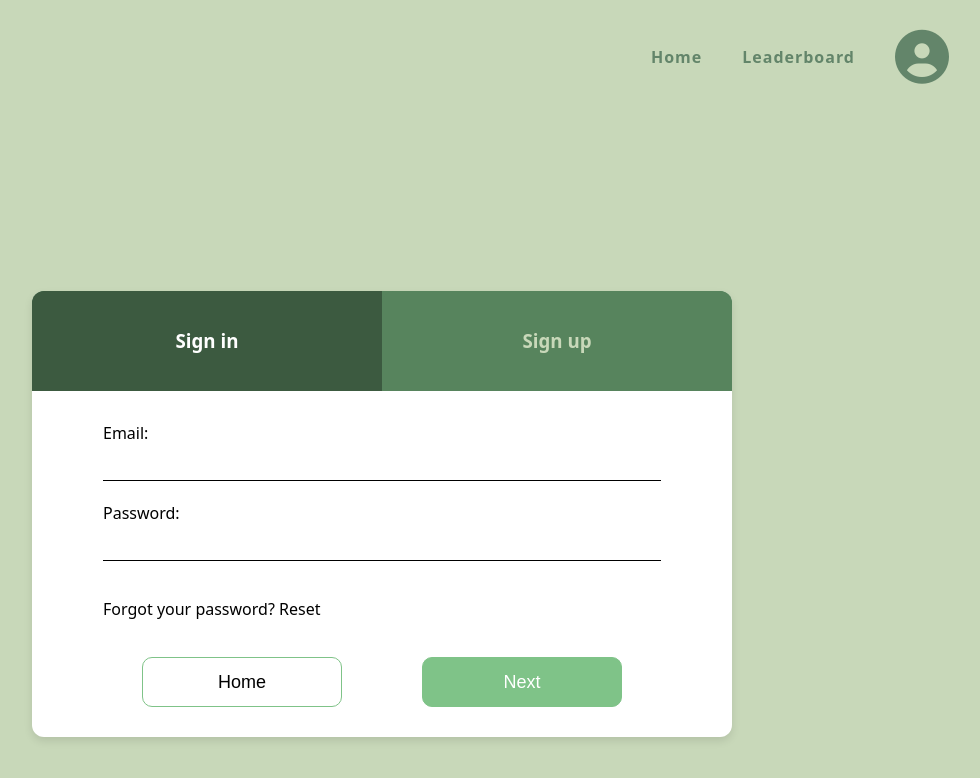
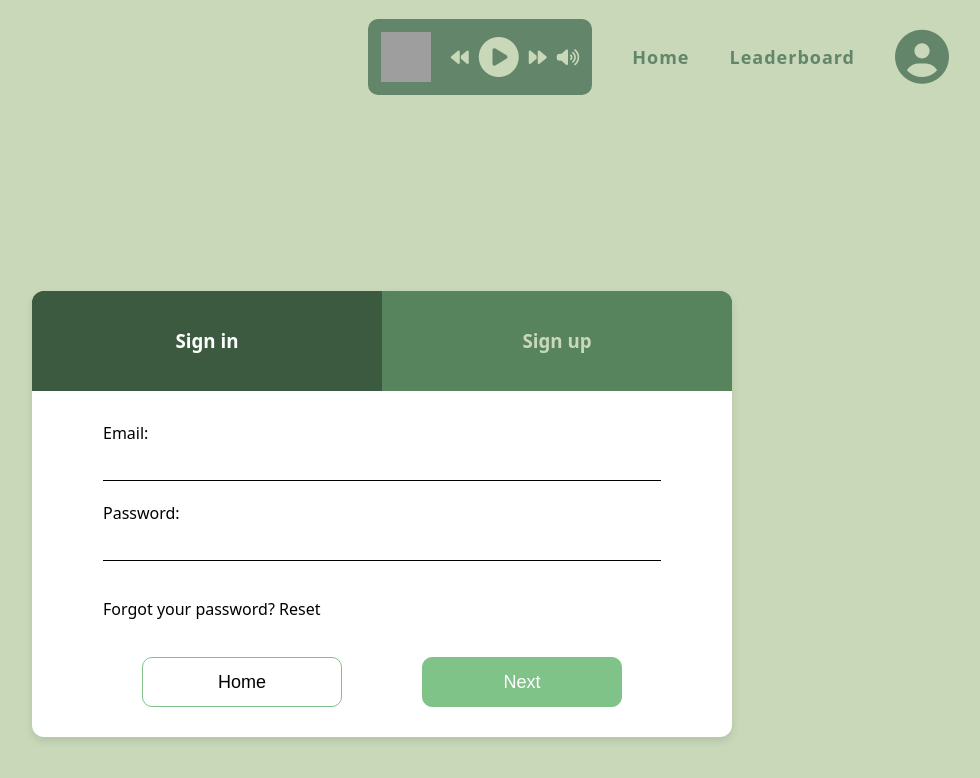
Before and after one commit to MykhailoDrogovoz/hackatime, a React (Vite) app in the folder workout_app/: page /login in a window 1280 px wide. Shown: the top 778 px of the page, without its empty margins (258-1238 px from the left). Built offline with nearby package versions, Linux system fonts and the light colour scheme; no server answers; grey boxes are pictures that could not be loaded; a web font is replaced by a local one.

Commit message:
I started adding music, switching to windows to check is youtube video working

```diff
--- a/workout_app/src/components/header/Header.css
+++ b/workout_app/src/components/header/Header.css
@@ -7,6 +7,7 @@
   padding: 10px 20px;
   box-sizing: border-box;
   align-items: center;
+  font-size: 18px;
 }
 
 #menu {
@@ -68,3 +69,38 @@
   outline: none;
   font-size: 20px;
 }
+
+.music {
+  color: #63856a;
+  display: flex;
+  align-items: center;
+  gap: 10px;
+  border: 3px solid #63856a;
+  background: #63856a;
+  color: #c8d8b9;
+  padding: 10px;
+  margin-right: 20px;
+  border-radius: 10px;
+}
+
+.music_image {
+  width: 50px;
+  height: 50px;
+}
+
+.music_image img {
+  width: 100%;
+  height: 100%;
+  object-fit: cover;
+}
+
+.fa-play-circle,
+.fa-stop-circle {
+  cursor: pointer;
+  font-size: 40px;
+}
+
+iframe {
+  width: 0;
+  height: 0;
+}
--- a/workout_app/src/components/header/Header.jsx
+++ b/workout_app/src/components/header/Header.jsx
@@ -1,83 +1,147 @@
-import { useState, useEffect } from "react";
+import { useState, useEffect, useRef } from "react";
 import { Link } from "react-router-dom";
 import "./Header.css";
 
 const VITE_API_URL = import.meta.env.VITE_API_URL;
 
 const Header = (props) => {
+  const audioRef = useRef(null);
+  const [url, setUrl] = useState(
+    "https://youtu.be/eJnQBXmZ7Ek?si=cMSsQYrf8G16iHyZ"
+  ); // user input
+  const [videoId, setVideoId] = useState(null);
   const [menuOpen, setMenuOpen] = useState(false);
   const [coins, setCoins] = useState(() => {
-    return JSON.parse(localStorage.getItem("userCoins")) || null; // Initialize coins from localStorage
+    return JSON.parse(localStorage.getItem("userCoins")) || null;
   });
   const [loading, setLoading] = useState(true);
+  const [musicPlay, setMusicPlay] = useState(false);
+  const [volume, setVolume] = useState(true);
 
-  const toggleMenuOpen = () => {
-    setMenuOpen((prevMenuOpen) => !prevMenuOpen);
+  // Function to extract YouTube video ID or null if not YouTube
+  const extractVideoId = (url) => {
+    const match = url.match(/(?:\?v=|\/embed\/|\.be\/)([\w\-]+)/);
+    return match ? match[1] : null;
   };
 
+  // Detect if url is YouTube on url change
   useEffect(() => {
-    const fetchUserData = async () => {
-      const storedToken = localStorage.getItem("authToken");
+    const id = extractVideoId(url);
+    setVideoId(id);
+  }, [url]);
 
-      if (!storedToken) {
-        setLoading(false);
-        return;
+  // Toggle menu open/close
+  const toggleMenuOpen = () => {
+    setMenuOpen((prev) => !prev);
+  };
+
+  // Play/pause toggle handler
+  const togglePlay = () => {
+    if (videoId) {
+      // For YouTube iframe player
+      if (musicPlay) {
+        audioRef.current?.pauseVideo();
+      } else {
+        audioRef.current?.playVideo();
       }
+    } else {
+      // For native audio element
+      if (musicPlay) {
+        audioRef.current?.pause();
+      } else {
+        audioRef.current?.play();
+      }
+    }
+    setMusicPlay(!musicPlay);
+  };
 
-      try {
-        const response = await fetch(`${VITE_API_URL}user/profile`, {
-          method: "GET",
-          headers: {
-            "Content-Type": "application/json",
-            Authorization: `Bearer ${storedToken}`,
+  // Volume toggle handler
+  const toggleVolume = () => {
+    if (audioRef.current) {
+      if (videoId) {
+        // Mute/unmute YouTube iframe player
+        audioRef.current.isMuted()
+          ? audioRef.current.unMute()
+          : audioRef.current.mute();
+      } else {
+        // Mute/unmute native audio element
+        audioRef.current.muted = !volume;
+      }
+    }
+    setVolume(!volume);
+  };
+
+  // Load YouTube iframe API and create player on videoId change
+  useEffect(() => {
+    if (!videoId) return;
+
+    window.onYouTubeIframeAPIReady = () => {
+      audioRef.current = new window.YT.Player("yt-player", {
+        height: "200",
+        width: "300",
+        videoId,
+        events: {
+          onReady: () => {
+            console.log("YouTube player ready");
+            if (musicPlay) audioRef.current.playVideo();
           },
-        });
-
-        if (response.ok) {
-          const data = await response.json();
-          console.log("Fetched user:", data);
-          setCoins(data.user.coins); // If fetched coins from API, update state
-          localStorage.setItem("userCoins", JSON.stringify(data.user.coins));
-        } else {
-          console.error("Failed to fetch user data:", response.statusText);
-        }
-      } catch (error) {
-        console.error("Error fetching user:", error);
-      } finally {
-        setLoading(false);
-      }
+          onStateChange: (event) => {
+            if (event.data === window.YT.PlayerState.ENDED) {
+              setMusicPlay(false);
+            }
+          },
+        },
+      });
     };
 
-    fetchUserData();
-  }, []);
+    if (!window.YT) {
+      const tag = document.createElement("script");
+      tag.src = "https://www.youtube.com/iframe_api";
+      document.body.appendChild(tag);
+    } else {
+      window.onYouTubeIframeAPIReady();
+    }
+  }, [videoId]);
 
-  useEffect(() => {
-    console.log("New update");
-    // Add event listener to watch for localStorage changes (coins)
-    const handleStorageChange = () => {
-      console.log("New update");
-
-      const updatedCoins = JSON.parse(localStorage.getItem("userCoins"));
-      console.log(updatedCoins);
-      setCoins(updatedCoins); // Update state when localStorage changes
-    };
-
-    window.addEventListener("storage", handleStorageChange);
-    console.log(coins);
-
-    // Cleanup event listener on component unmount
-    console.log(coins);
-    return () => {
-      console.log(coins);
-      window.removeEventListener("storage", handleStorageChange);
-    };
-  }, []);
+  // Fetch user data, localStorage handling, etc. (your existing code here)...
 
   return (
     <header id={props.isGradientPage ? "gradient-bg" : ""} className="header">
       <a href="/" id="logo"></a>
 
       <nav id="menu" className={menuOpen ? "open" : ""}>
+        <div className="music">
+          <div className="music_image">
+            <img
+              src="https://variety.com/wp-content/uploads/2022/07/Music-Streaming-Wars.jpg?w=1000&h=563&crop=1"
+              alt="Music Cover"
+            />
+          </div>
+
+          {/* Render YouTube iframe or native audio */}
+          {videoId ? (
+            <div id="yt-player"></div>
+          ) : (
+            <audio
+              ref={audioRef}
+              src={url}
+              controls={false}
+              onEnded={() => setMusicPlay(false)}
+            />
+          )}
+
+          <i className="fa fa-backward"></i>
+          <i
+            className={musicPlay ? "fa fa-stop-circle" : "fa fa-play-circle"}
+            onClick={togglePlay}
+          ></i>
+          <i className="fa fa-forward"></i>
+          <i
+            className={volume ? "fa fa-volume-up" : "fa fa-volume-mute"}
+            onClick={toggleVolume}
+          ></i>
+        </div>
+
         <button id="mobile-menu-btn" onClick={toggleMenuOpen}>
           <i className={menuOpen ? "fa fa-times" : "fa fa-bars"}></i>
         </button>
@@ -89,9 +153,9 @@ const Header = (props) => {
           Leaderboard
         </Link>
 
-        {/* Loading or Coin Display */}
         {loading ? (
-          <div id="coin-container">Loading...</div>
+          // <div id="coin-container">Loading...</div>
+          ""
         ) : coins !== null ? (
           <div id="coin-container">
             <span>{coins}</span>
```
